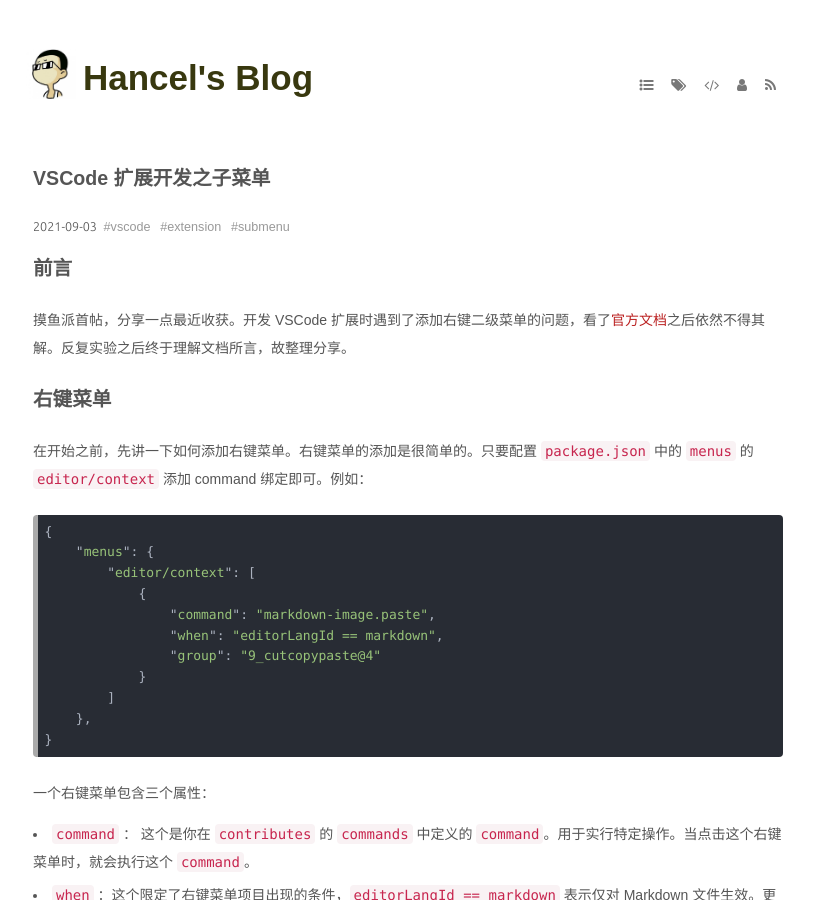
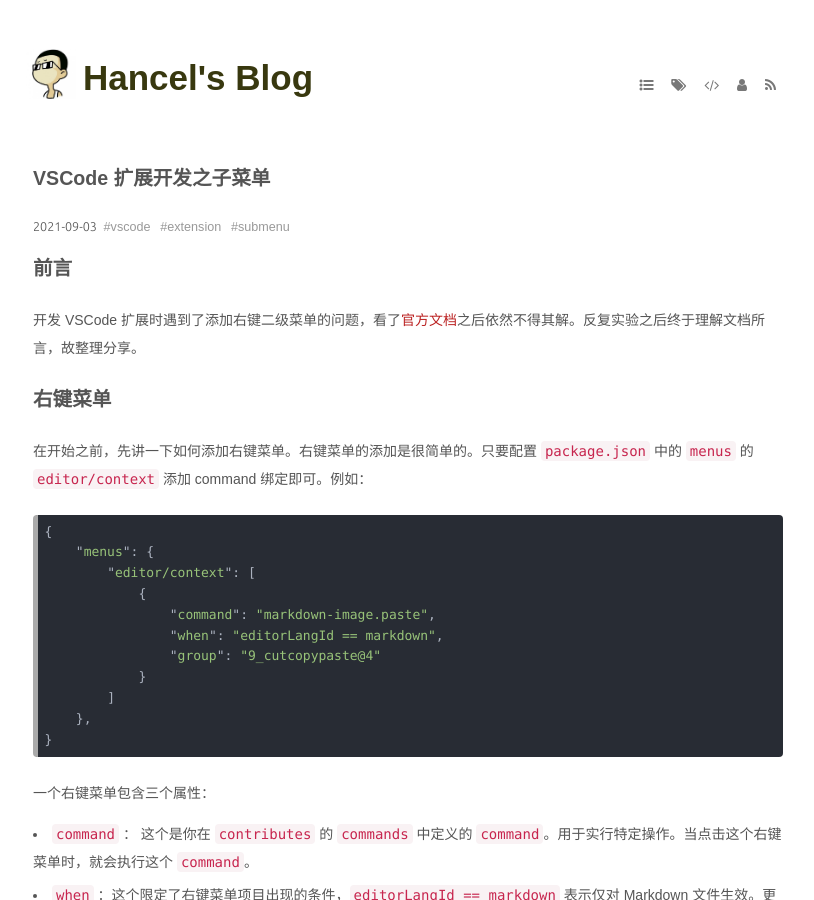
Before and after one commit to imlinhanchao/imlinhanchao, a Jekyll site: the page built from _posts/tech/2021-9-3-how-to-create-submenu-in-vscode-extension.md, in a window 1280 px wide and 900 px high. Shown: the whole window, without its empty margins (232-1046 px from the left). Built offline with Jekyll 4.4.1, drawn with Linux system fonts in a browser that asks for light colours; comment, search, counter and statistics services are not loaded.

```diff
--- a/_posts/tech/2021-9-3-how-to-create-submenu-in-vscode-extension.md
+++ b/_posts/tech/2021-9-3-how-to-create-submenu-in-vscode-extension.md
@@ -13,7 +13,7 @@ guid: urn:uuid:ce26a7ee-2620-4417-9788-48ce908a3387
 
 ## 前言
 
-摸鱼派首帖，分享一点最近收获。开发 VSCode 扩展时遇到了添加右键二级菜单的问题，看了[官方文档](https://code.visualstudio.com/api/references/contribution-points#contributes.submenus)之后依然不得其解。反复实验之后终于理解文档所言，故整理分享。
+开发 VSCode 扩展时遇到了添加右键二级菜单的问题，看了[官方文档](https://code.visualstudio.com/api/references/contribution-points#contributes.submenus)之后依然不得其解。反复实验之后终于理解文档所言，故整理分享。
 <!--more-->
 ## 右键菜单
 
```
Also changed, not shown: _posts/life/2021-12-31-goodbye-2021.md (+1 -1 lines).
